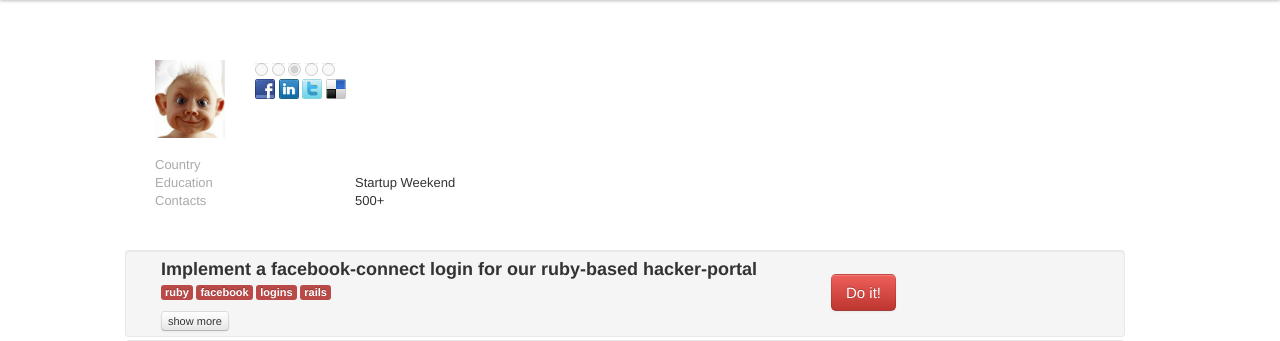
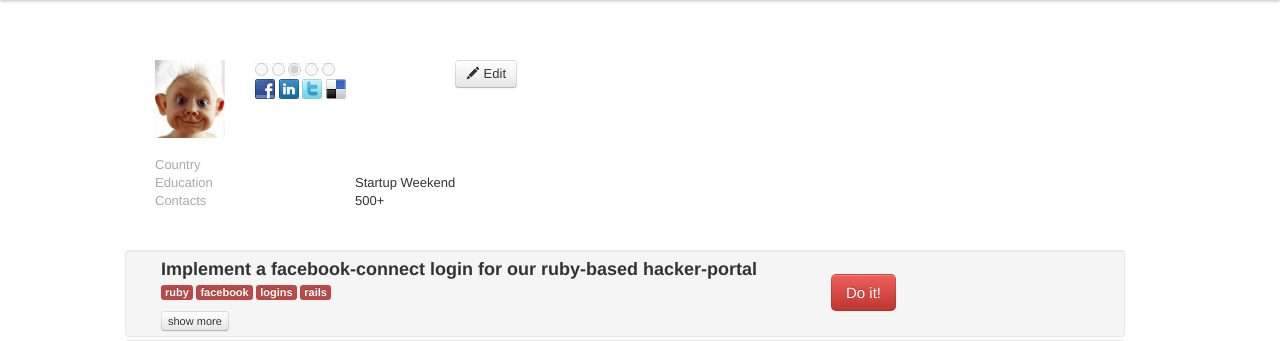
Before and after one commit to tiwei/swb12, a Django app: template templates/profile_show.html in a window 1280 px wide. Shown: the part 48-389 px from the top of the page. Run offline with Django 3.2, Linux system fonts and the light colour scheme; the template is opened without the code that fills it: values that come from a table or form of the project are taken from there, others are empty; parts of the project's set-up code (start-up, migrations or seed data) failed here and were passed over; some libraries are stand-ins or nearby versions.

Commit message:
change profile-links

```diff
--- a/templates/base.html
+++ b/templates/base.html
@@ -18,7 +18,7 @@
 				<ul class="nav">
 					<li><a href="{% url logout %}">Sign out</a></li>
 					<li class="divider-vertical"></li>
-					<li><a href="{% url accounts_profile %}">Profile</a></li>
+					<li><a href="{% url accounts_profile_show profile.id %}">Profile</a></li>
 					<li class="divider-vertical"></li>
 				</ul>
 				<form class="navbar-search pull-right" action="#search">
--- a/templates/profile_show.html
+++ b/templates/profile_show.html
@@ -11,7 +11,7 @@
 			<div class="span1">
 				<img src="/static/img/profile2.png" width="90"/>
 			</div>
-			<div class="span3">
+			<div class="span2">
 				<h3>{{ profile.user.get_full_name }}</h3>
 				<h4>{{ profile.city }}</h4>
 	          	<input name="star1" type="radio" class="star star1" disabled="disabled"/>
@@ -26,6 +26,10 @@
 					<a href="http://twitter.com"><img src="/static/img/tw.png"/></a>
 					<a href="http://delicious.com"><img src="/static/img/del.png"/></a>
 				</div>
+			</div>
+			<div class="span1">
+				<a href="{% url accounts_profile %}" class="btn"><i class="icon-pencil"></i>
+					Edit</a>
 			</div>
 		</div>
 		<div class="row">
```
